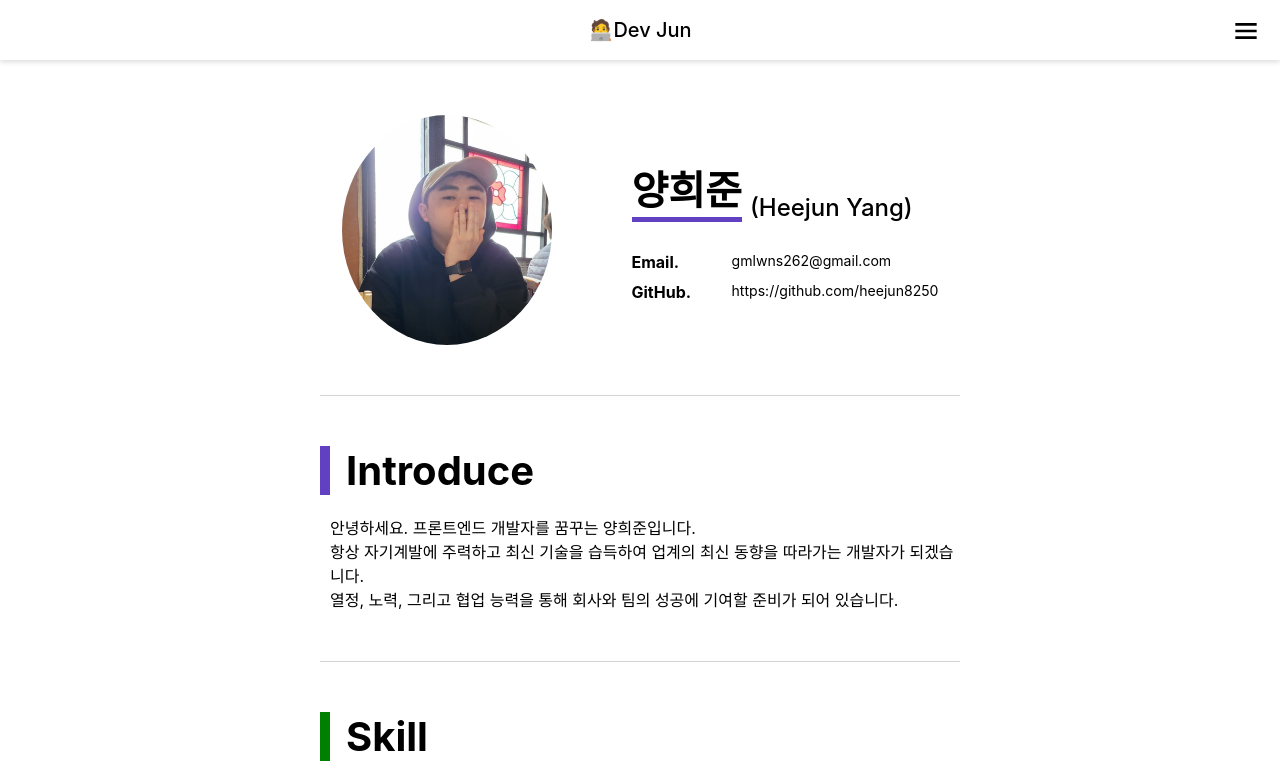
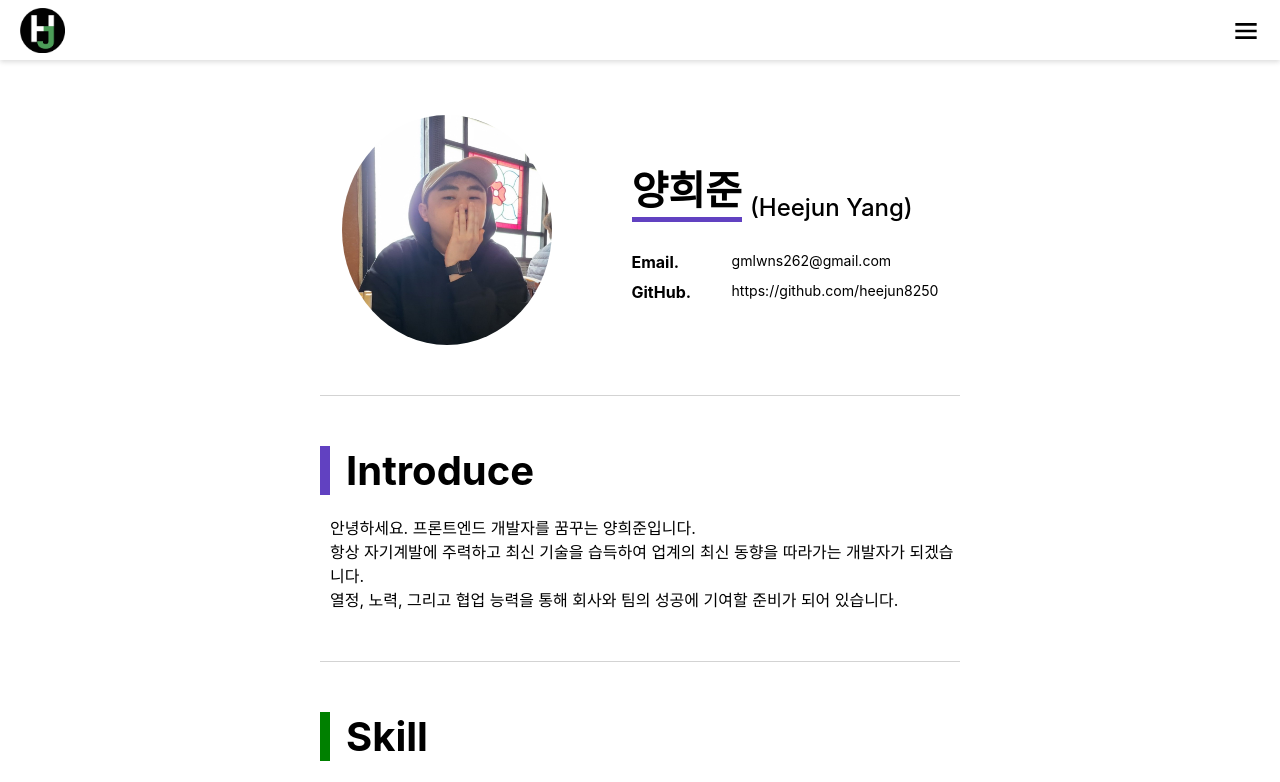
Before and after one commit to heejun8250/Portfolio, a React (Create React App) app in the folder portfolio/: page / in a window 1280 px wide. Shown: the top 782 px of the page. Built offline with nearby package versions, Linux system fonts and the light colour scheme.

Commit message:
[수정] 헤더 타이틀 로고로 수정

```diff
--- a/portfolio/src/components/Header.jsx
+++ b/portfolio/src/components/Header.jsx
@@ -5,9 +5,13 @@ import SideContents from './SideContents';
 
 
 const Header = () => {
+
+  const publicUrl = process.env.PUBLIC_URL;
+
   return (
     <HeaderArea>
-      <a href='/Portfolio'>🧑‍💻Dev Jun</a>
+      {/* <a href='/Portfolio'>🧑‍💻Dev Jun</a> */}
+      <img src={`${publicUrl}/images/webLogo.png`} alt='타이틀 이미지' width={45} height={45}></img>
       <SideList>
         <SideContents />
       </SideList>
@@ -20,7 +24,7 @@ export default Header;
 const HeaderArea = styled.div`
   display: flex;
   align-items: center;
-  justify-content: center;
+  /* justify-content: center; */
   position: fixed;
   -webkit-box-align: center;
   width: 100%;
@@ -36,4 +40,8 @@ const HeaderArea = styled.div`
       font-weight: 500;
       text-decoration: none;
     }
+
+    img {
+      margin-left: 20px;
+    }
 `
```
Also changed, not shown: portfolio/public/images/webLogo.png (added).
